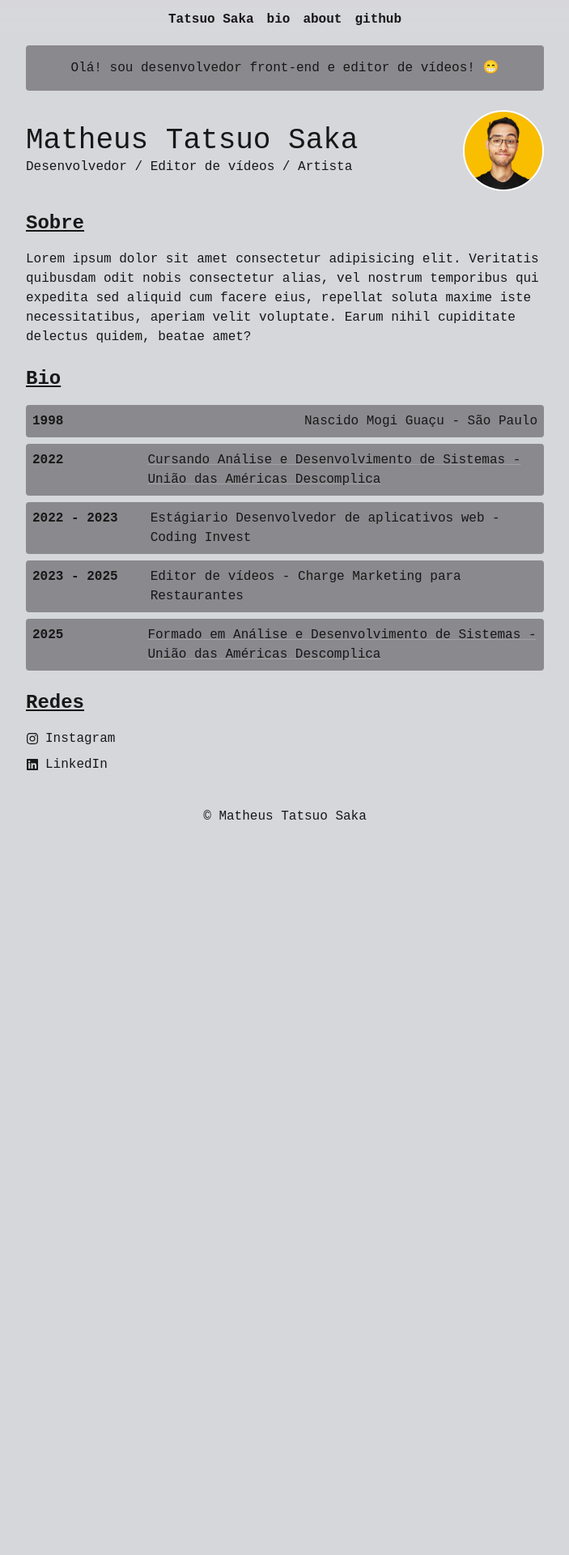
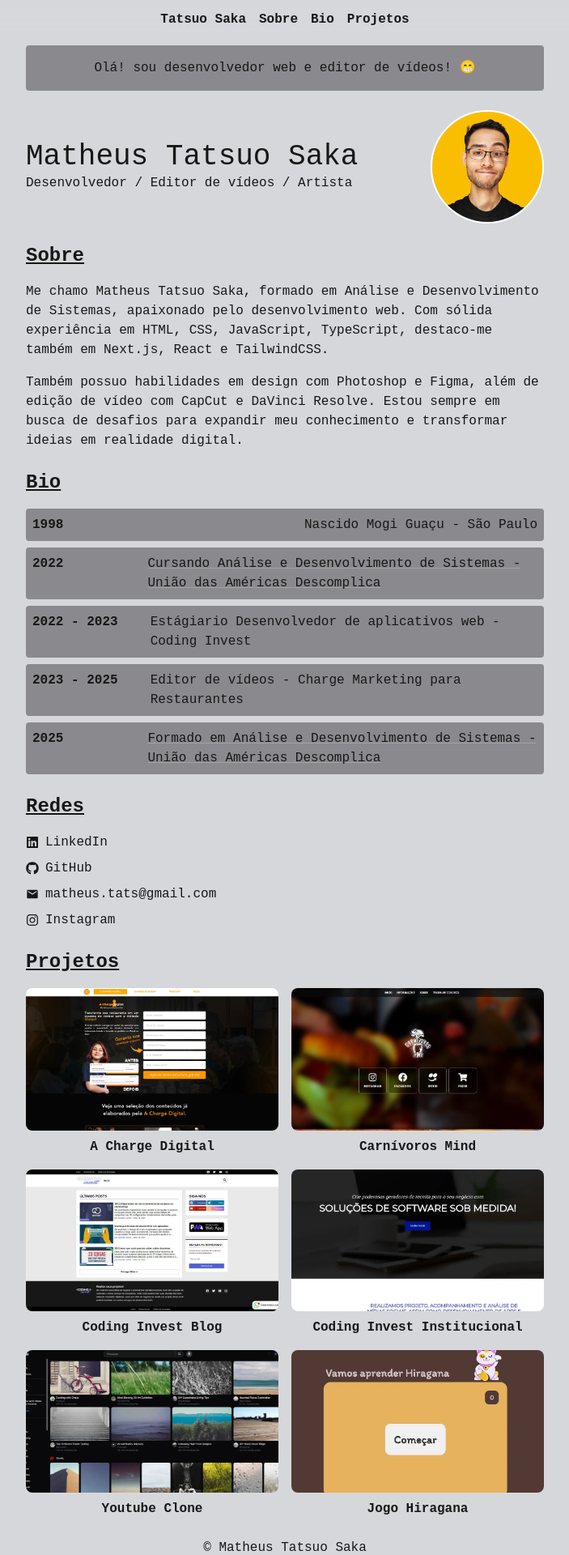
Before and after one commit to tatsuosaka/portfolio, a Next.js app: page / in a window 1280 px wide. Shown: the top 1920 px of the page at 81% size, without its empty margins (288-991 px from the left). Before the commit the page ends 1044 px from the top, so only its background shows below. Built offline with nearby package versions, Linux system fonts and the light colour scheme.

Commit message:
added projects, update navbar, changed article, changed layout

```diff
--- a/src/app/layout.tsx
+++ b/src/app/layout.tsx
@@ -1,10 +1,10 @@
 import type { Metadata } from "next";
-import { Geist, Geist_Mono } from "next/font/google";
 import "./globals.css";
 
 export const metadata: Metadata = {
-    title: "Create Next App",
-    description: "Generated by create next app",
+    title: "Tatsuo Saka",
+    description:
+        "Site pessoal de Matheus Tatsuo Saka, um apaixonado por código e arte",
 };
 
 export default function RootLayout({
--- a/src/components/article.tsx
+++ b/src/components/article.tsx
@@ -1,10 +1,30 @@
+"use client";
 import Image from "next/image";
-import { FaInstagram, FaLinkedin } from "react-icons/fa";
+import { useState } from "react";
+import { FaInstagram, FaLinkedin, FaGithub } from "react-icons/fa";
+import { MdMail } from "react-icons/md";
+import Projects from "./projects";
+
 export default function Article() {
+    const [clicked, setClicked] = useState<boolean>(false);
+
+    function copyEmail() {
+        const email = "matheus.tats@gmail.com";
+        const emailButton = document.getElementById("email");
+        navigator.clipboard.writeText(email);
+        if (emailButton) {
+            emailButton.innerText = `Copiado`;
+        }
+        setTimeout(() => {
+            if (emailButton) {
+                emailButton.innerText = email;
+            }
+        }, 1500);
+    }
     return (
         <article className="flex flex-col gap-6 justify-between items-center lg:size-2/4 sm:size-2/3 size-10/12 mt-2">
             <div className="bg-zinc-900/40 p-4 rounded text-center w-full">
-                <p>Olá! sou desenvolvedor front-end e editor de vídeos! 😁</p>
+                <p>Olá! sou desenvolvedor web e editor de vídeos! 😁</p>
             </div>
             <div className="flex gap-4 justify-between items-center w-full">
                 <div>
@@ -12,28 +32,31 @@ export default function Article() {
                     <p>Desenvolvedor / Editor de vídeos / Artista </p>
                 </div>
                 <Image
-                    className="rounded-full border-2 border-white"
+                    className="rounded-full border-2 select-none border-white"
                     src={"/images/perfil.webp"}
                     alt="profile"
-                    width={100}
-                    height={100}
+                    width={140}
+                    height={140}
                 />
             </div>
-            <div>
+            <div id="sobre">
                 <h2 className="text-2xl font-bold underline mb-4">Sobre</h2>
+                <p className="mb-4">
+                    Me chamo Matheus Tatsuo Saka, formado em Análise e
+                    Desenvolvimento de Sistemas, apaixonado pelo desenvolvimento
+                    web. Com sólida experiência em HTML, CSS, JavaScript,
+                    TypeScript, destaco-me também em Next.js, React e
+                    TailwindCSS.
+                </p>
                 <p>
-                    Lorem ipsum dolor sit amet consectetur adipisicing elit.
-                    Veritatis quibusdam odit nobis consectetur alias, vel
-                    nostrum temporibus qui expedita sed aliquid cum facere eius,
-                    repellat soluta maxime iste necessitatibus, aperiam velit
-                    voluptate. Earum nihil cupiditate delectus quidem, beatae
-                    amet?
+                    Também possuo habilidades em design com Photoshop e Figma,
+                    além de edição de vídeo com CapCut e DaVinci Resolve. Estou
+                    sempre em busca de desafios para expandir meu conhecimento e
+                    transformar ideias em realidade digital.
                 </p>
             </div>
-            <div className="w-full">
-                <h2 className="text-2xl font-bold underline mb-4" id="bio">
-                    Bio
-                </h2>
+            <div className="w-full" id="bio">
+                <h2 className="text-2xl font-bold underline mb-4">Bio</h2>
                 <div className="flex flex-col gap-2">
                     <div className="flex sm:flex-row flex-col gap-2 justify-between bg-zinc-900/40 rounded p-2">
                         <b className="mr-24">1998</b>
@@ -82,6 +105,31 @@ export default function Article() {
                 <h2 className="text-2xl font-bold underline mb-4">Redes</h2>
                 <div className="flex flex-col gap-2 ">
                     <a
+                        href="https://www.linkedin.com/in/matheus-saka/"
+                        target="_blank"
+                        className="flex gap-2 items-center hover:text-blue-400 duration-300"
+                    >
+                        <FaLinkedin />
+                        LinkedIn
+                    </a>
+                    <a
+                        href="https://github.com/tatsuosaka"
+                        target="_blank"
+                        className="flex gap-2 items-center hover:text-cyan-400 duration-300"
+                    >
+                        <FaGithub />
+                        GitHub
+                    </a>
+                    <button
+                        onClick={copyEmail}
+                        className={`transition-all flex gap-2 items-center hover:cursor-pointer hover:text-amber-400 duration-300 `}
+                    >
+                        <MdMail />
+                        <span id="email" className="flex items-center gap-2">
+                            matheus.tats@gmail.com
+                        </span>
+                    </button>
+                    <a
                         href="https://www.instagram.com/tatsuo.saka/"
                         target="_blank"
                         className="flex gap-2 items-center hover:text-red-400 duration-300"
@@ -89,17 +137,10 @@ export default function Article() {
                         <FaInstagram />
                         Instagram
                     </a>
-                    <a
-                        href="https://www.linkedin.com/in/matheus-saka/"
-                        target="_blank"
-                        className="flex gap-2 items-center hover:text-blue-400 duration-300"
-                    >
-                        <FaLinkedin />
-                        LinkedIn
-                    </a>
-                    <a href=""></a>
-                    <a href=""></a>
                 </div>
+            </div>
+            <div className="w-full" id="projetos">
+                <Projects />
             </div>
         </article>
     );
--- a/src/components/navbar.tsx
+++ b/src/components/navbar.tsx
@@ -4,15 +4,17 @@ export default function Navbar() {
     return (
         <div className="w-full sticky flex gap-4 justify-center items-center top-0 backdrop-blur-lg h-12 text-base">
             <ul className="flex gap-4">
-                <li className="font-extrabold">Tatsuo Saka</li>
-                <li>
-                    <NavbarButton linkName="bio" link="#bio" />
+                <li className="font-extrabold">
+                    <NavbarButton linkName="Tatsuo Saka" link="/" />
                 </li>
                 <li>
-                    <NavbarButton linkName="about" />
+                    <NavbarButton linkName="Sobre" link="#sobre" />
                 </li>
                 <li>
-                    <NavbarButton linkName="github" />
+                    <NavbarButton linkName="Bio" link="#bio" />
+                </li>
+                <li>
+                    <NavbarButton linkName="Projetos" link="#projetos" />
                 </li>
             </ul>
         </div>
--- /dev/null
+++ b/src/components/project.tsx
@@ -0,0 +1,23 @@
+export default function Project(props: {
+    image: string;
+    link: string;
+    project: string;
+}) {
+    return (
+        <div className="text-center">
+            <a
+                href={props.link}
+                target="_blank"
+                style={{ backgroundImage: `url(/images/${props.image}.webp)` }}
+                className={`rounded-lg bg-cover block aspect-video mb-2 hover:opacity-70 bg-center bg-amber-300 transition-all duration-200`}
+            ></a>
+            <a
+                href={props.link}
+                className="font-bold hover:text-amber-300 transition-all duration-300"
+                target="_blank"
+            >
+                {props.project}
+            </a>
+        </div>
+    );
+}
--- /dev/null
+++ b/src/components/projects.tsx
@@ -0,0 +1,41 @@
+import Project from "./project";
+
+export default function Projects() {
+    return (
+        <div>
+            <h2 className="text-2xl font-bold underline mb-4">Projetos</h2>
+            <div className="grid grid-cols-2 gap-4">
+                <Project
+                    image="acharge"
+                    link="https://www.chargemkt.com/"
+                    project="A Charge Digital"
+                />
+                <Project
+                    image="carnivoros-mind"
+                    link="https://carnivorosmind.com.br/"
+                    project="Carnívoros Mind"
+                />
+                <Project
+                    image="codinginvest-blog"
+                    link="https://blog.codinginvest.com.br/"
+                    project="Coding Invest Blog"
+                />
+                <Project
+                    image="codinginvest-institucional"
+                    link="https://www.codinginvest.com.br/"
+                    project="Coding Invest Institucional"
+                />
+                <Project
+                    image="youtube-clone"
+                    link="https://youtube-clone-beta-orpin.vercel.app/"
+                    project="Youtube Clone"
+                />
+                <Project
+                    image="hiragana"
+                    link="https://tatsuosaka.github.io/hiragana/"
+                    project="Jogo Hiragana"
+                />
+            </div>
+        </div>
+    );
+}
```
Also changed, not shown: public/images/acharge.webp.
